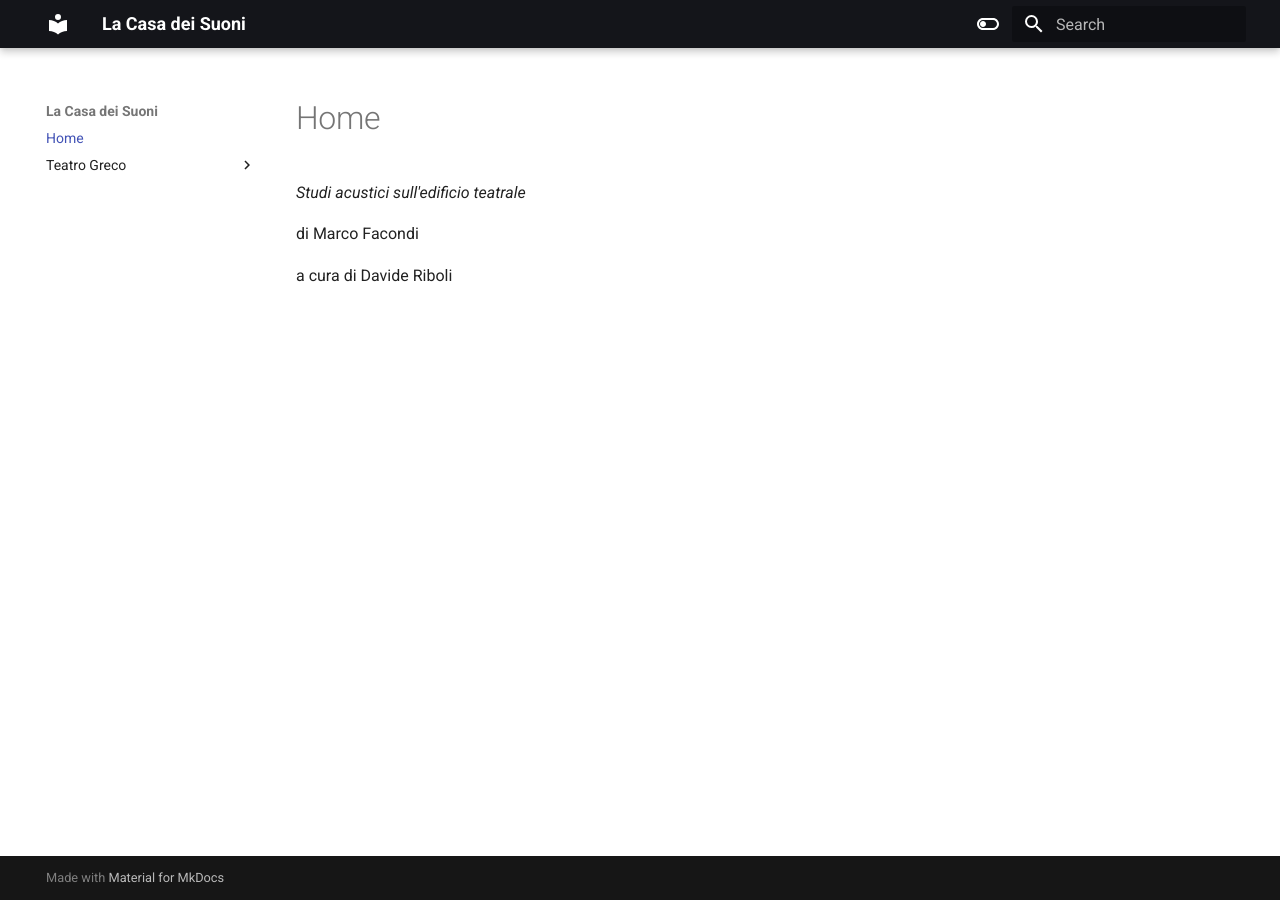
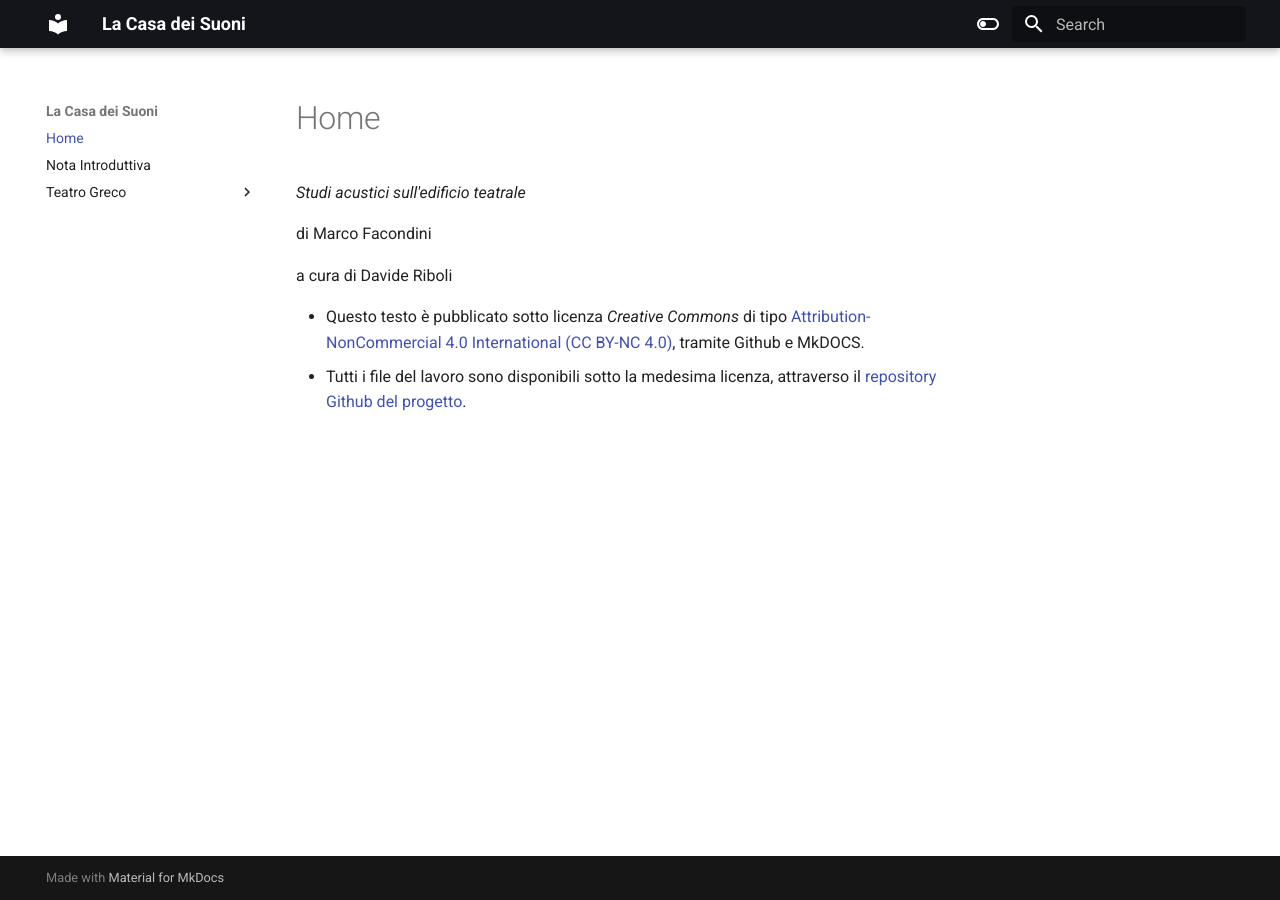
Before and after one commit to davideriboli/La-Casa-dei-Suoni, an MkDocs documentation site: the page built from docs/index.md, in a window 1280 px wide. Built offline with MkDocs 1.6.1 and Material for MkDocs 9.7.7, drawn with Linux system fonts in a browser that asks for light colours.

Commit message:
Commit 00005

```diff
--- a/docs/index.md
+++ b/docs/index.md
@@ -1,5 +1,8 @@
 _Studi acustici sull'edificio teatrale_
 
-di Marco Facondi
+di Marco Facondini
 
 a cura di Davide Riboli
+
+- Questo testo è pubblicato sotto licenza _Creative Commons_ di tipo [Attribution-NonCommercial 4.0 International (CC BY-NC 4.0)](https://creativecommons.org/licenses/by-nc/4.0/?ref=chooser-v1), tramite Github e MkDOCS.
+- Tutti i file del lavoro sono disponibili sotto la medesima licenza, attraverso il [repository Github del progetto](https://github.com/davideriboli/La-Casa-dei-Suoni).
```
Also changed, not shown: docs/Nota-Introduttiva.md (added, +25 -0 lines).
